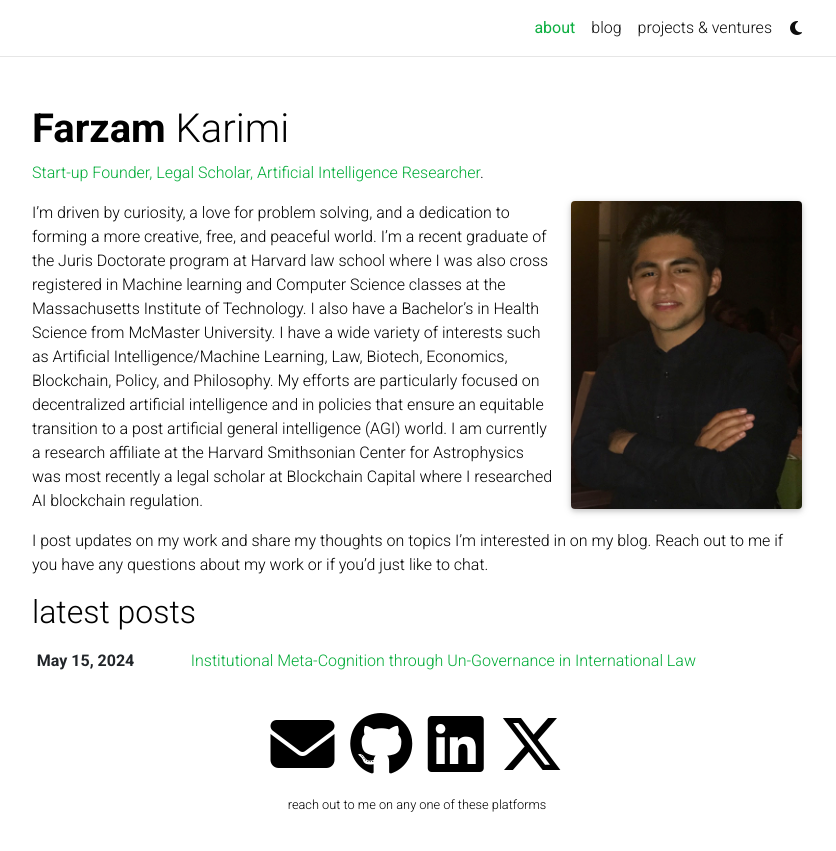
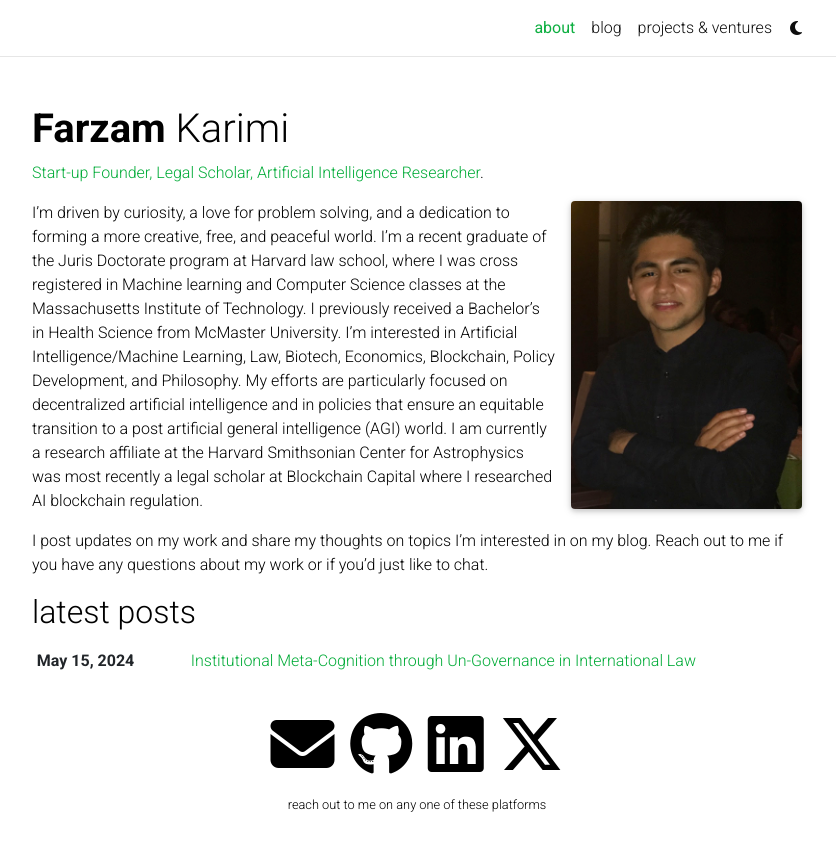
Before and after one commit to karimifarzam/karimifarzam.github.io, a Jekyll site: the page built from _pages/about.md, in a window 1280 px wide. Shown: the top 851 px of the page, without its empty margins (223-1059 px from the left). Built offline with Jekyll 4.4.1, drawn with Linux system fonts in a browser that asks for light colours; full-size pictures stand in for the smaller copies a plugin makes; comment, search, counter and statistics services are not loaded; a style sheet for code colours, icons or effects is not loaded.

Commit message:
Update about.md

```diff
--- a/_pages/about.md
+++ b/_pages/about.md
@@ -16,6 +16,6 @@ selected_papers: false # includes a list of papers marked as "selected={true}"
 social: true  # includes social icons at the bottom of the page
 ---
 
-I'm driven by curiosity, a love for problem solving, and a dedication to forming a more creative, free, and peaceful world. I'm a recent graduate of the Juris Doctorate program at Harvard law school where I was also cross registered in Machine learning and Computer Science classes at the Massachusetts Institute of Technology. I also have a Bachelor's in Health Science from McMaster University. I have a wide variety of interests such as Artificial Intelligence/Machine Learning, Law, Biotech, Economics, Blockchain, Policy, and Philosophy. My efforts are particularly focused on decentralized artificial intelligence and in policies that ensure an equitable transition to a post artificial general intelligence (AGI) world. I am currently a research affiliate at the Harvard Smithsonian Center for Astrophysics was most recently a legal scholar at Blockchain Capital where I researched AI blockchain regulation.
+I'm driven by curiosity, a love for problem solving, and a dedication to forming a more creative, free, and peaceful world. I'm a recent graduate of the Juris Doctorate program at Harvard law school, where I was cross registered in Machine learning and Computer Science classes at the Massachusetts Institute of Technology. I previously received a Bachelor's in Health Science from McMaster University. I'm interested in Artificial Intelligence/Machine Learning, Law, Biotech, Economics, Blockchain, Policy Development, and Philosophy. My efforts are particularly focused on decentralized artificial intelligence and in policies that ensure an equitable transition to a post artificial general intelligence (AGI) world. I am currently a research affiliate at the Harvard Smithsonian Center for Astrophysics was most recently a legal scholar at Blockchain Capital where I researched AI blockchain regulation.
 
 I post updates on my work and share my thoughts on topics I'm interested in on my blog. Reach out to me if you have any questions about my work or if you'd just like to chat.
```
